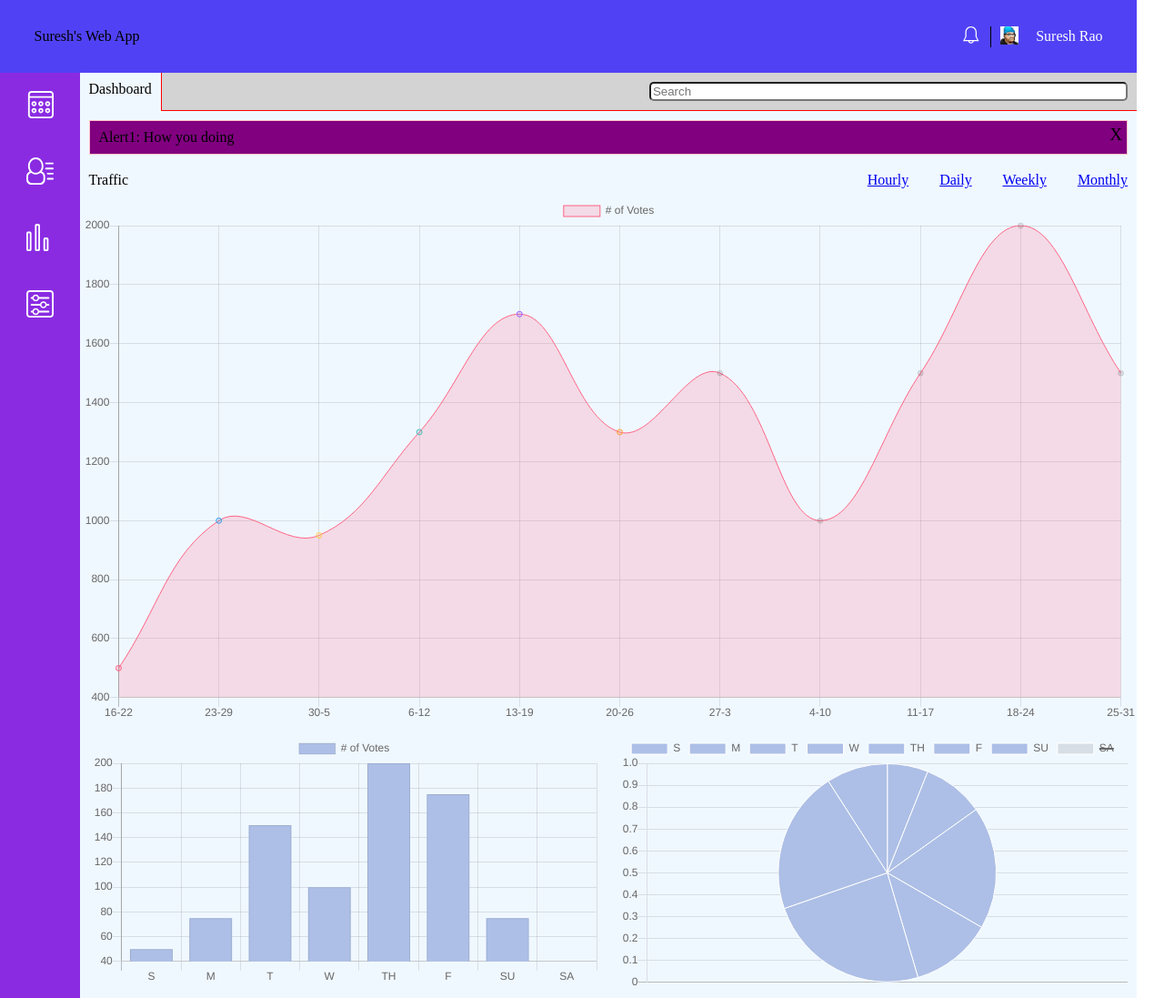
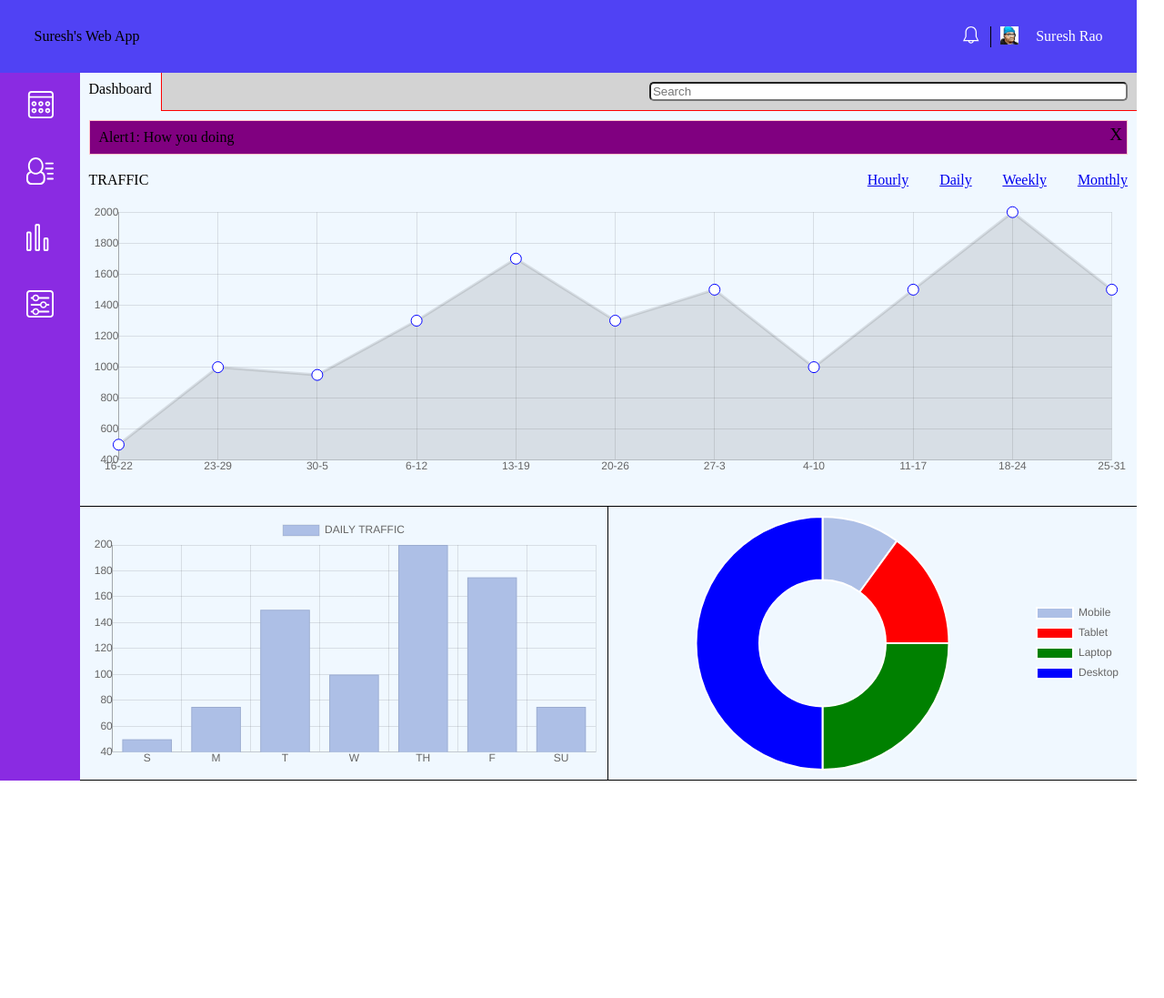
Before and after one commit to hi2suresh/web-app-dashboard, a plain HTML site: page index.html in a window 1280 px wide. Shown: the whole page at 91% size. After the commit the page ends 880 px from the top, so only its background shows below. Drawn offline with nearby package versions, Linux system fonts and the light colour scheme.

Commit message:
Adjusted design of Chart Layout

```diff
--- a/css/main.css
+++ b/css/main.css
@@ -180,20 +180,31 @@ width: 10%;
 }
 
 #traffic a:active {
-    border: 2px solid green;
+/*    border: 2px solid green;*/
+}
+
+#traffic-canvas{
+/*    margin-bottom: 20px;*/
+    padding: 10px;
+    border-bottom: 1px solid black;
+
 }
 
 #daily-mobile-chart {
     display: -webkit-flex;
     display: flex;
     align-items: center;
-    justify-content: space-between;
+    flex-wrap: wrap;
+    border-bottom: 1px solid black;
+/*    justify-content: space-between;    */
 }
 
 #daily-mobile-chart > div {
-    width: 50%;
+    width: 100%;
     padding: 10px;
 }
+
+
 @media (min-width: 768px ){
 
     #tabs {
@@ -211,10 +222,22 @@ width: 10%;
     .flex-item-header-left {
     margin-left: 3%;
 }
+
     #traffic a:not(.last-traffic-link) {
     padding-right: 30px;
 }
+    #traffic-canvas{
+    padding-bottom:30px;
+}
+    .daily-traffic{
+         border-right: 1px solid black;
+    }
 
+
+  #daily-mobile-chart > div {
+    width: 50%;
+    padding: 10px;
+}
 
 
 }
--- a/index.html
+++ b/index.html
@@ -56,7 +56,7 @@
                         </div>
                         <div id="alert"></div>
                         <div id="traffic">
-                         <div class="traffic-heading"><h1>Traffic</h1></div>
+                         <div class="traffic-heading"><h1>TRAFFIC</h1></div>
                          <div class="traffic-chart">
                             <a href="#">Hourly</a>
                              <a href="#">Daily</a>
@@ -65,14 +65,14 @@
                          </div>
                         </div>
                         <div id="traffic-canvas">
-                            <canvas id="myChart"></canvas>
+                            <canvas id="trafficChart"></canvas>
                         </div>
                         <div id="daily-mobile-chart">
                          <div class="daily-traffic">
-                            <canvas id="myChart1"></canvas>
+                            <canvas id="dailyTrafficChart"></canvas>
                          </div>
                          <div class="mobile-traffic">
-                            <canvas id="myChart2"></canvas>
+                            <canvas id="mobileChart"></canvas>
                          </div>
                         </div>
                     </div>
@@ -80,172 +80,5 @@
 
 			</main>
 		</div>
-        <script>
-        function addAlerts(alertElement) {
-             var $a = $("<a href='#' class='close-button'>X</a>");
-             alertElement.append($a);
-             $("#alert").append(alertElement);
-        }
-          var $alert = $("<div id='alert1'></div>");
-          var $p = $("<p>Alert1: How you doing</p>");
-          $alert.append($p);
-          addAlerts($alert);
-
-            //Close the alert box
-             $(".close-button").click(function(){
-              $(this).parent().css('display','none');
-          });
-
-
-   /*       $alert = $("<div id='alert2'></div>");
-          $p = $("<p>Alert2: What a lovely day</p>");
-          $alert.append($p);
-          addAlerts($alert);*/
-
-
-
-          $('#myDropDown').hide();
-
-            //Toggle the display of alert dropdown
-              $('.dropdown').click(function(event){
-                  event.stopPropagation();
-                  event.preventDefault();
-                   $('#myDropDown').toggle();
-
-              });
-
-             //Close the alert dropdown on pressing "Esc" key
-               $(document).keyup(function(e) {
-                    if (e.keyCode == 27) { // esc keycode
-                        $('#myDropDown').hide();
-                    }
-                });
-
-            var ctx = document.getElementById("myChart").getContext("2d");
-
-            var obj = {
-            type: 'line',
-            data: {
-                labels: ["16-22", "23-29", "30-5", "6-12", "13-19", "20-26", "27-3", "4-10", "11-17", "18-24", "25-31"],
-                datasets: [{
-                    label: '# of Votes',
-                    data: [500, 1000, 950, 1300, 1700, 1300, 1500, 1000, 1500, 2000, 1500],
-                    backgroundColor: [
-                        'rgba(255, 99, 132, 0.2)',
-                        'rgba(54, 162, 235, 0.2)',
-                        'rgba(255, 206, 86, 0.2)',
-                        'rgba(75, 192, 192, 0.2)',
-                        'rgba(153, 102, 255, 0.2)',
-                        'rgba(255, 159, 64, 0.2)'
-                    ],
-                    borderColor: [
-                        'rgba(255,99,132,1)',
-                        'rgba(54, 162, 235, 1)',
-                        'rgba(255, 206, 86, 1)',
-                        'rgba(75, 192, 192, 1)',
-                        'rgba(153, 102, 255, 1)',
-                        'rgba(255, 159, 64, 1)'
-                    ],
-                    borderWidth: 1,
-                    fill:true
-                }]
-            },
-            options: {
-                scales: {
-                    yAxes: [{
-                        ticks: {
-                            beginAtZero:false
-                        }
-                    }]
-                },
-                  global: {
-                  responsive: true,
-                  maintainAspectRatio: false
-                }
-
-
-            }
-        }
-            var myChart = new Chart(ctx, obj );
-
-            obj = {
-            type: 'bar',
-            data: {
-                labels: ["S", "M", "T", "W", "TH", "F", "SU", "SA"],
-                datasets: [{
-                    label: '# of Votes',
-                    data: [50, 75, 150, 100, 200, 175, 75],
-                    backgroundColor: [
-                        '#ADBFE6',
-                        '#ADBFE6',
-                        '#ADBFE6',
-                        '#ADBFE6',
-                        '#ADBFE6',
-                        '#ADBFE6',
-                        '#ADBFE6'
-                    ],
-                    borderWidth: 1,
-                    fill:false
-                }]
-            },
-            options: {
-                scales: {
-                    yAxes: [{
-                        ticks: {
-                            beginAtZero:false
-                        }
-                    }]
-                },
-                  global: {
-                  responsive: true,
-                  maintainAspectRatio: false
-                }
-
-
-            }
-        }
-            ctx = document.getElementById("myChart1").getContext("2d");
-            var myChart2 = new Chart(ctx, obj );
-
-
-            obj = {
-            type: 'pie',
-            data: {
-                labels: ["S", "M", "T", "W", "TH", "F", "SU", "SA"],
-                datasets: [{
-                    label: '# of Votes',
-                    data: [50, 75, 150, 100, 200, 175, 75],
-                    backgroundColor: [
-                        '#ADBFE6',
-                        '#ADBFE6',
-                        '#ADBFE6',
-                        '#ADBFE6',
-                        '#ADBFE6',
-                        '#ADBFE6',
-                        '#ADBFE6'
-                    ],
-                    borderWidth: 1,
-                    fill:false
-                }]
-            },
-            options: {
-                scales: {
-                    yAxes: [{
-                        ticks: {
-                            beginAtZero:false
-                        }
-                    }]
-                },
-                  global: {
-                  responsive: true,
-                  maintainAspectRatio: false
-                }
-
-
-            }
-        }
-            ctx = document.getElementById("myChart2").getContext("2d");
-            var myChart3 = new Chart(ctx, obj);
-
-        </script>
+        <script src="js/main.js"></script>
 	</body>
--- /dev/null
+++ b/js/main.js
@@ -0,0 +1,121 @@
+/*====================
+JS code to handle alert
+=====================*/
+function addAlerts(alertElement) {
+    var $a = $("<a href='#' class='close-button'>X</a>");
+    alertElement.append($a);
+    $("#alert").append(alertElement);
+}
+var $alert = $("<div id='alert1'></div>");
+var $p = $("<p>Alert1: How you doing</p>");
+$alert.append($p);
+addAlerts($alert);
+//Close the alert box
+$(".close-button").click(function () {
+    $(this).parent().css('display', 'none');
+});
+$('#myDropDown').hide();
+//Toggle the display of alert dropdown
+$('.dropdown').click(function (event) {
+    event.stopPropagation();
+    event.preventDefault();
+    $('#myDropDown').toggle();
+});
+//Close the alert dropdown on pressing "Esc" key
+$(document).keyup(function (e) {
+    if (e.keyCode == 27) { // esc keycode
+        $('#myDropDown').hide();
+    }
+});
+/*============================
+JS code to handle Charts/Graphs
+==============================*/
+//Chart global settings
+Chart.defaults.global.responsive = true;
+Chart.defaults.global.maintainAspectRatio = false;
+Chart.defaults.scale.gridLines.drawTicks = false;
+Chart.defaults.scale.ticks.beginAtZero = false;
+Chart.defaults.global.elements.line.tension = 0;
+//Chart.defaults.global.elements.line.backgroundColor = 'lightblue';
+Chart.defaults.global.elements.point.radius = 6;
+Chart.defaults.global.elements.point.backgroundColor = 'white';
+Chart.defaults.global.elements.point.borderColor = 'blue';
+
+
+
+var ctx = document.getElementById("trafficChart").getContext("2d");
+if(window.screen.width > 767) {
+    ctx.canvas.height = 300;
+}
+var obj = {
+    type: 'line'
+    , data: {
+        labels: ["16-22", "23-29", "30-5", "6-12", "13-19", "20-26", "27-3", "4-10", "11-17", "18-24", "25-31"]
+        , datasets: [{
+             data: [500, 1000, 950, 1300, 1700, 1300, 1500, 1000, 1500, 2000, 1500]
+            , fill: true
+                }]
+    }
+    , options: {
+        legend : {
+          display: false
+        }
+    }
+}
+var trafficChart = new Chart(ctx, obj);
+
+obj = {
+    type: 'bar',
+    data: {
+        labels: ["S", "M", "T", "W", "TH", "F", "SU"]
+        , datasets: [{
+            label: 'DAILY TRAFFIC'
+            , data: [50, 75, 150, 100, 200, 175, 75]
+            , backgroundColor: [
+                        '#ADBFE6'
+                        , '#ADBFE6'
+                        , '#ADBFE6'
+                        , '#ADBFE6'
+                        , '#ADBFE6'
+                        , '#ADBFE6'
+                        , '#ADBFE6'
+                    ]
+            , borderWidth: 1
+            , fill: false
+                }]
+    },
+    options : {
+        maintainAspectRatio: true
+    }
+
+
+}
+
+
+ctx = document.getElementById("dailyTrafficChart").getContext("2d");
+var dailyTrafficChart = new Chart(ctx, obj);
+obj = {
+    type: 'doughnut'
+    , data: {
+        labels: ["Mobile", "Tablet", "Laptop", "Desktop"]
+        , datasets: [{
+            label: 'MOBILE USERS'
+            , data: [20, 30, 50, 100]
+            , backgroundColor: [
+                        '#ADBFE6'
+                        , 'Red'
+                        , 'Green'
+                        , 'blue'
+
+                    ]
+                , }]
+    }
+    , options: {
+             legend: {
+            position: 'right'
+        },
+         maintainAspectRatio: true
+    }
+}
+ctx = document.getElementById("mobileChart").getContext("2d");
+var mobileChart = new Chart(ctx, obj);
```
